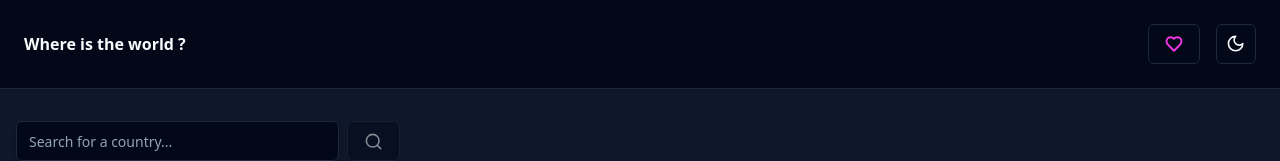
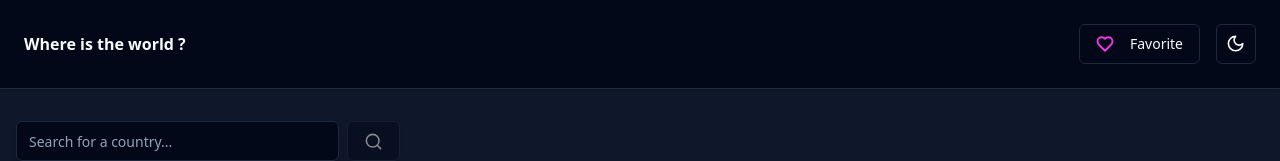
Before and after one commit to maxdnc/Countries-API-REST, a React (Vite) app: page /#/ in a window 1280 px wide. Shown: the top 161 px of the page. Built offline with nearby package versions, Linux system fonts and the light colour scheme; no server answers.

Commit message:
✏️ Add favorite text to favorite button

```diff
--- a/src/components/layouts/NavBar.tsx
+++ b/src/components/layouts/NavBar.tsx
@@ -23,6 +23,9 @@ export default function NavBar() {
           }
         >
           <Heart size={18} strokeWidth={2.5} color="#F337E6" />
+          <span className="sr-only md:not-sr-only md:ml-4 md:inline-block">
+            Favorite
+          </span>
         </NavLink>
 
         <ModeToggle />
```
